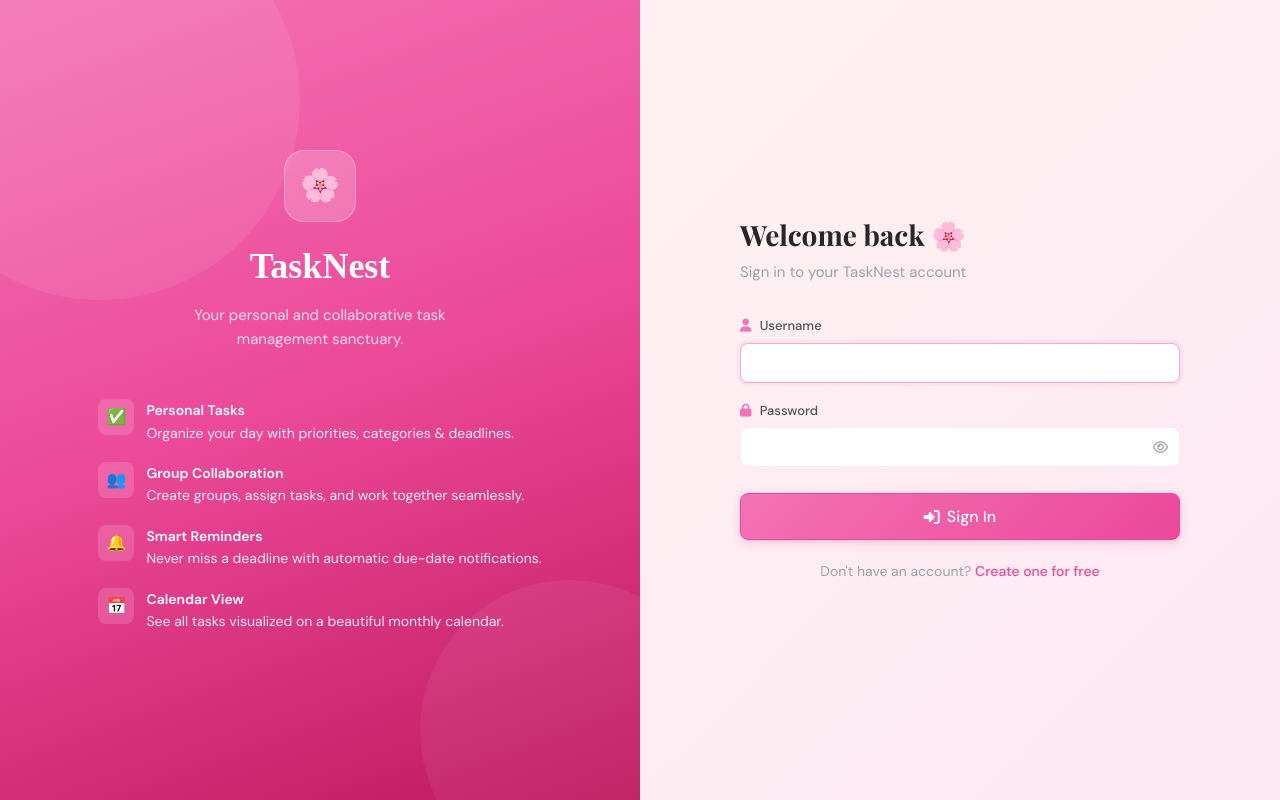
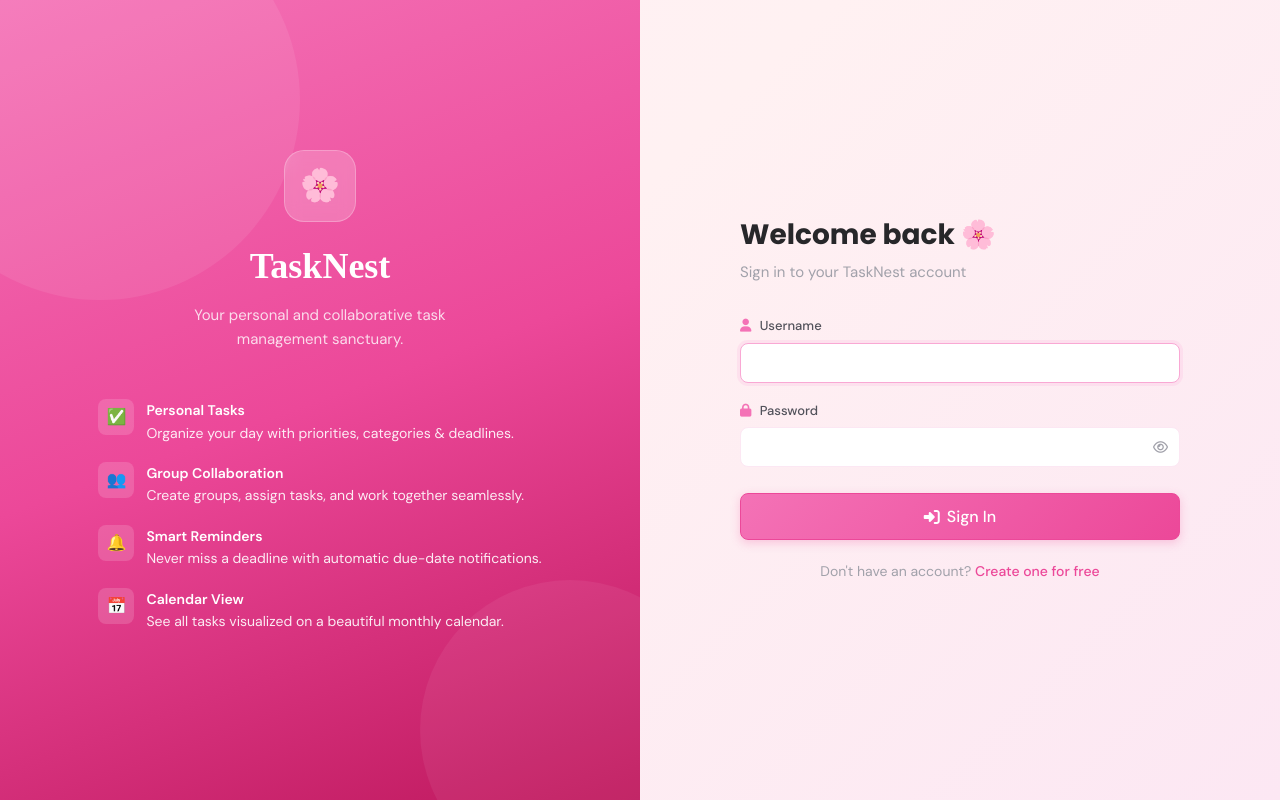
Before and after one commit to shiiii-iiz/tasknest, a Django app: page /accounts/login/ in a window 1280 px wide. Run offline with Django 4.2, Linux system fonts and the light colour scheme; some web fonts are replaced.

Commit message:
Updated font-family and committed database changes

```diff
--- a/templates/accounts/login.html
+++ b/templates/accounts/login.html
@@ -67,7 +67,7 @@
   <!-- Right panel -->
   <div class="auth-right">
     <div class="auth-card">
-      <h1 class="auth-card-title" style="font-family:'Playfair Display',serif;">Welcome back 🌸</h1>
+      <h1 class="auth-card-title" style="font-family:'Poppins',serif;">Welcome back 🌸</h1>
       <p class="auth-card-subtitle">Sign in to your TaskNest account</p>
 
       {% if form.non_field_errors %}
```
